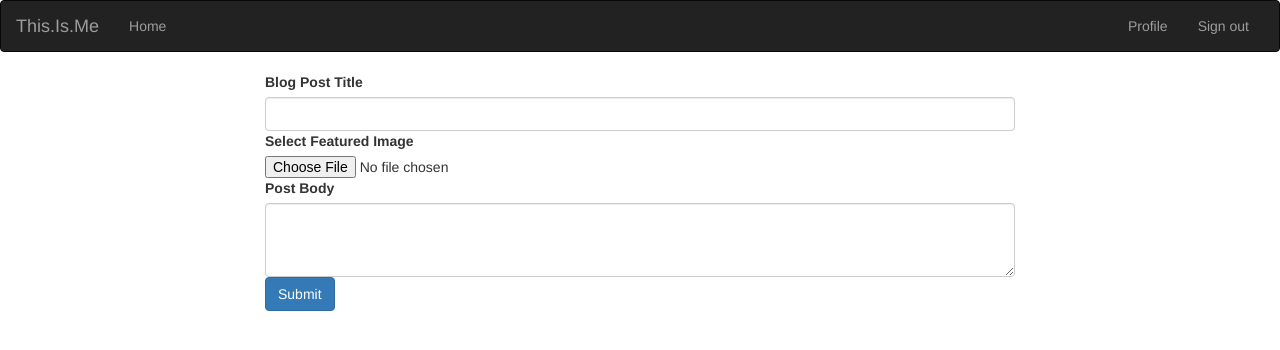
After one commit to mururi/this_is_me, a Flask app: page /new-post2 in a window 1280 px wide. The commit adds this page. Shown: the top 350 px of the page. Run offline with Flask 2, Linux system fonts and the light colour scheme; the visitor is signed in with stand-in values (Sample User, id 1); data comes from the database, SQL or seed files in the repository; some libraries are stand-ins or nearby versions.

Commit message:
Add featured image to blog post

```diff
--- a/app/main/views.py
+++ b/app/main/views.py
@@ -1,8 +1,8 @@
-from flask import render_template, redirect, url_for, abort
+from flask import render_template, redirect, url_for, abort, request
 from . import main
 from ..models import User, Post
 from .forms import NewPost, UpdateProfile
-from .. import db
+from .. import db, photos
 from flask_login import login_required, current_user
 from ..requests import get_quote
 
@@ -62,3 +62,25 @@ def new_post():
         return redirect(url_for('main.index'))
 
     return render_template('new_post.html', new_post_form = form)
+
+@main.route('/new-post2', methods = ['GET', 'POST'])
+@login_required
+def new_post2():
+    if request.method == "POST":
+        title = request.form.get('title')
+        content = request.form.get('content')
+        author = current_user.id
+
+        # if 'image' in request.files:
+        filename = photos.save(request.files['image'])
+        path = f'img/uploads/{filename}'
+        featured_img = path
+
+        post = Post(title=title, featured_img=featured_img, content=content, author=author)
+
+        db.session.add(post)
+        db.session.commit()
+
+        return redirect(url_for('main.index'))
+
+    return render_template('new_post2.html')
--- a/app/models.py
+++ b/app/models.py
@@ -46,6 +46,8 @@ class Post(db.Model):
     __tablename__ = 'posts'
     id = db.Column(db.Integer, primary_key = True)
     date_created = db.Column(db.DateTime(timezone = True), default = func.now())
+    title = db.Column(db.String(255), nullable=False)
+    featured_img = db.Column(db.String(), nullable=False)
     content = db.Column(db.String(), nullable=False)
     author = db.Column(db.Integer, db.ForeignKey('users.id', ondelete="CASCADE"), nullable=False)
 
--- a/app/templates/index.html
+++ b/app/templates/index.html
@@ -3,11 +3,14 @@
 {% block content %}
   <!-- New post button -->
   {% if current_user.is_authenticated %}
-    <a href="/new-post" class="btn text-center btn-primary">New Post</a>
+    <a href="/new-post2" class="btn text-center btn-primary">New Post</a>
   {% endif %}
 
   <!-- All posts -->
   {% for post in posts %}
+  <div>
+    <img src="{{ url_for('static', filename=post.featured_img) }}" alt="">
+  </div>
   <div>
     {{ post.content }}
   </div>
--- /dev/null
+++ b/app/templates/new_post2.html
@@ -0,0 +1,16 @@
+{% extends 'base.html'%}
+
+{% block content %}
+<div class="container">
+  <div class="row">
+    <div class="col-md-2"> </div>
+    <div class="col-md-8">
+
+      {% include 'post_form.html' %}
+
+    </div>
+    <div class="col-md-2"></div>
+  </div>
+</div>
+
+{% endblock%}
--- /dev/null
+++ b/app/templates/post_form.html
@@ -0,0 +1,17 @@
+<form action="/new-post2" method="POST" enctype="multipart/form-data">
+  <div class="mb-3">
+    <label for="title" class="form-label">Blog Post Title</label>
+    <input type="text" class="form-control" name="title" id="title" required>
+  </div>
+
+  <div class="custom-file mb-3">
+    <label for="image" class="custom-file-label">Select Featured Image</label>
+    <input type="file" class="custom-file-input" name="image" id="image" required>
+  </div>
+
+  <div class="mb-3">
+    <label for="content" class="form-label">Post Body</label>
+    <textarea class="form-control" name="content" id="content" rows="3" required></textarea>
+  </div>
+  <button type="submit" class="btn btn-primary">Submit</button>
+</form>
--- a/config.py
+++ b/config.py
@@ -18,7 +18,7 @@ class Config:
 
     QUOTE_API_BASE_URL = 'http://quotes.stormconsultancy.co.uk/random.json'
 
-    UPLOADED_PHOTOS_DEST = 'app/static/photos'
+    UPLOADED_PHOTOS_DEST = 'app/static/img/uploads'
 
 class ProdConfig(Config):
     '''
```
Also changed, not shown: migrations/versions/6baad84874d0_add_title_and_featured_image_columns.py (added, +30 -0 lines), app/static/img/uploads/featured-blog-post-image.webp (added).
